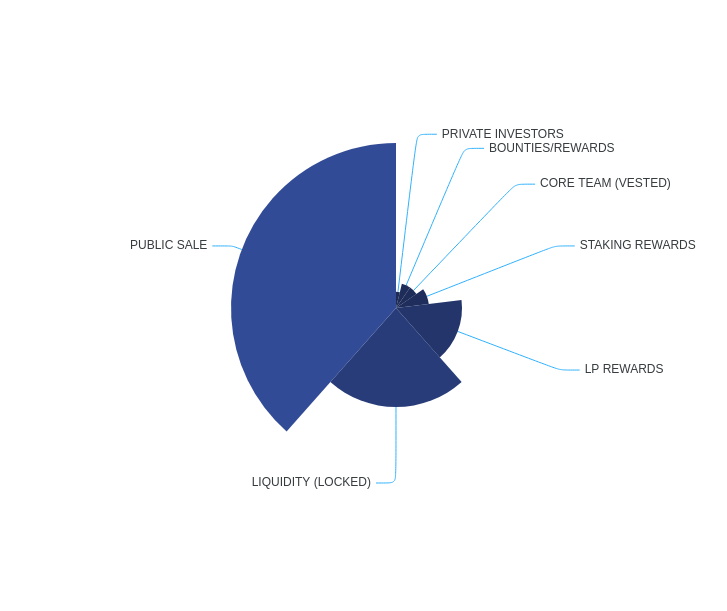
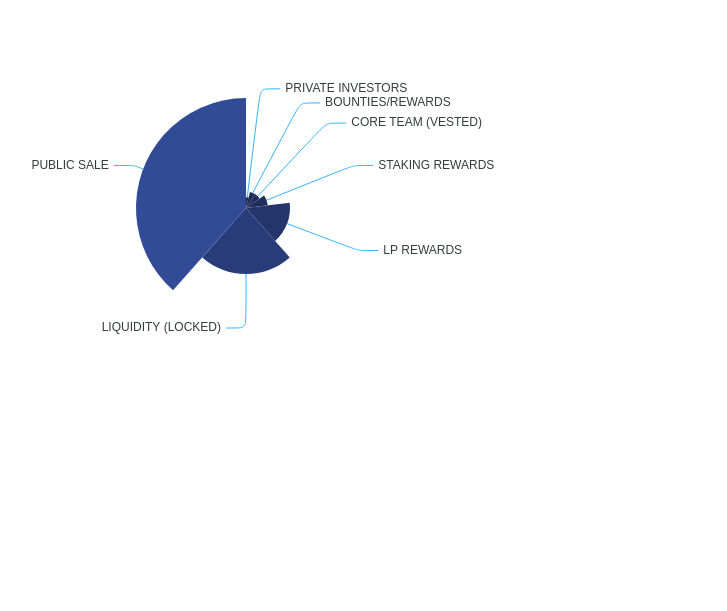
Before and after one commit to ZIRK5237/InitialTokenDistribution, a plain HTML site: page index.html in a window 1280 px wide. Shown: the whole page, without its empty margins (62-789 px from the left). Drawn offline with nearby package versions, Linux system fonts and the light colour scheme.

Commit message:
Update index.html

```diff
--- a/index.html
+++ b/index.html
@@ -7,7 +7,7 @@
 </head>
 <body>
   <!-- Container for the chart -->
-  <div id="main" style="width: 900px; height: 600px;"></div>
+  <div id="main" style="width: 600px; height: 400px;"></div>
 
   <!-- Your JavaScript code -->
   <script>
```
